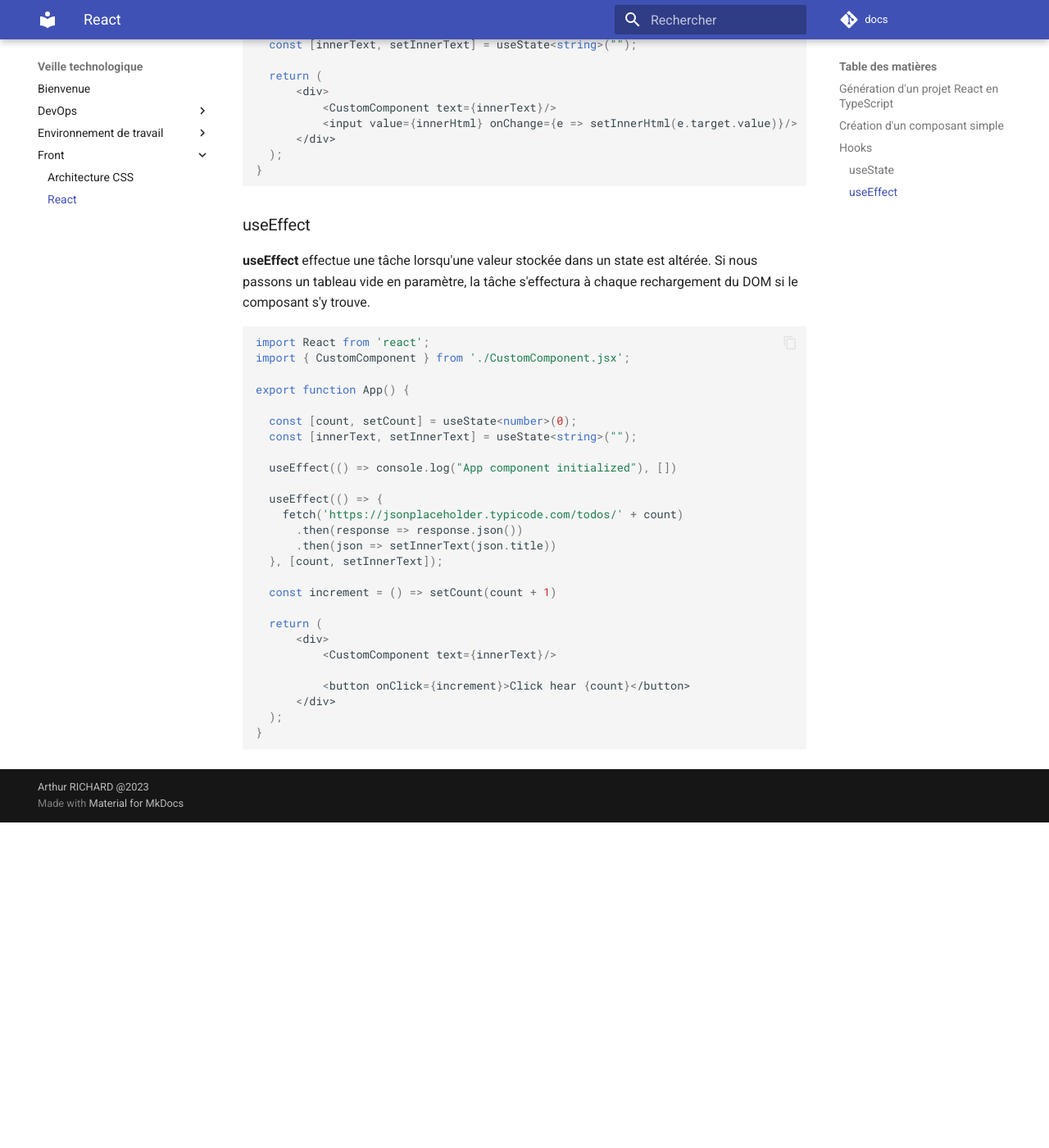
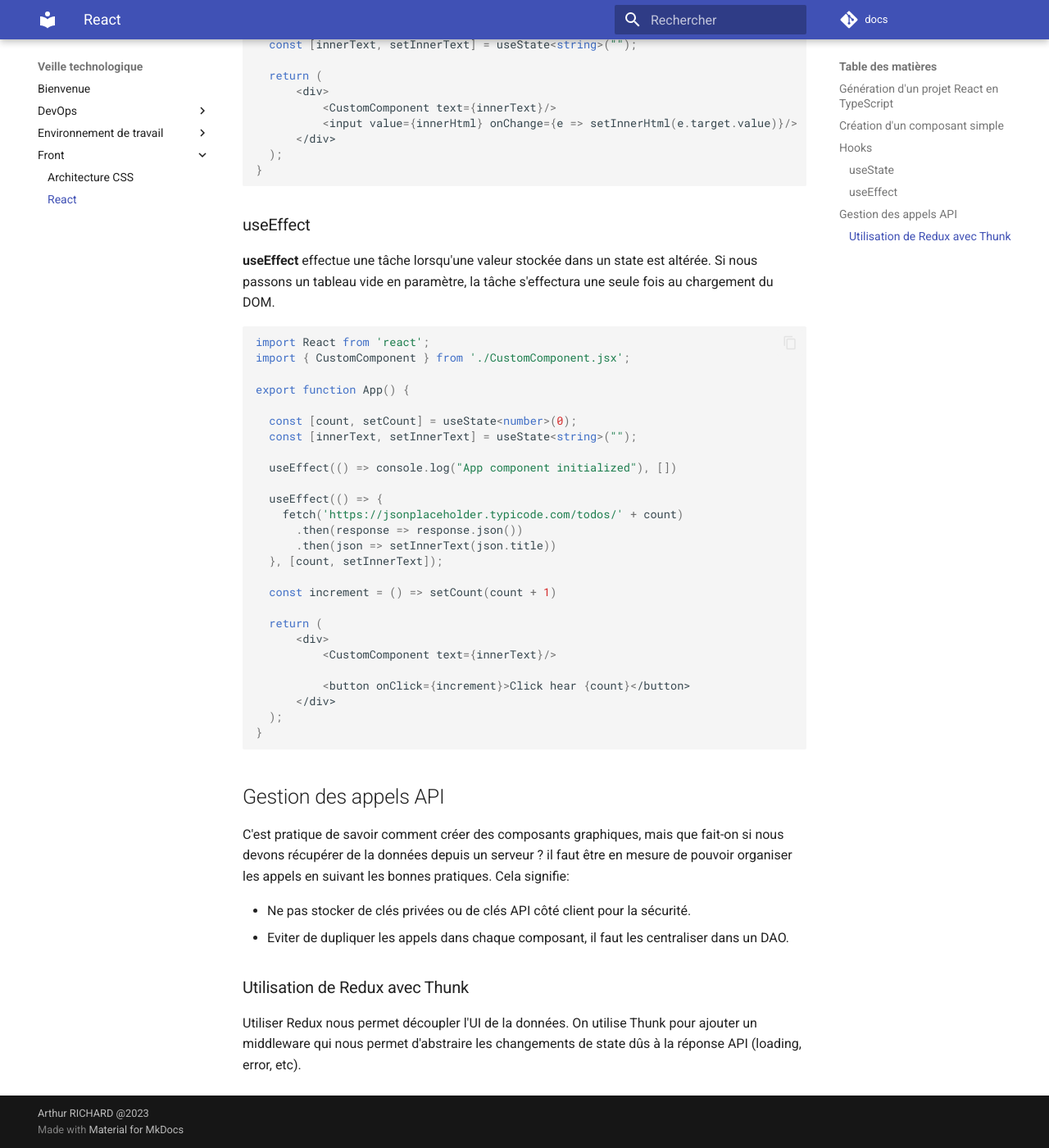
Before and after one commit to arthuRHD/docs, an MkDocs documentation site: the page built from docs/front/react.md, in a window 1280 px wide and 1400 px high, scrolled down 1119 px. Shown: the whole window at 82% size. Built offline with MkDocs 1.6.1 and Material for MkDocs 9.7.7, drawn with Linux system fonts in a browser that asks for light colours; comment, search, counter and statistics services are not loaded; before the commit the page ends 2122 px from its top, so only the background shows below that.

Commit message:
feat: starting API calls doc and fixed useEffect misunstanding

````diff
--- a/docs/front/react.md
+++ b/docs/front/react.md
@@ -56,7 +56,7 @@
 
 ### useEffect
 
-__useEffect__ effectue une tâche lorsqu'une valeur stockée dans un state est altérée. Si nous passons un tableau vide en paramètre, la tâche s'effectura à chaque rechargement du DOM si le composant s'y trouve.
+__useEffect__ effectue une tâche lorsqu'une valeur stockée dans un state est altérée. Si nous passons un tableau vide en paramètre, la tâche s'effectura une seule fois au chargement du DOM.
 
 ```typescript
 import React from 'react';
@@ -86,3 +86,14 @@
   );
 }
 ```
+
+## Gestion des appels API
+
+C'est pratique de savoir comment créer des composants graphiques, mais que fait-on si nous devons récupérer de la données depuis un serveur ? il faut être en mesure de pouvoir organiser les appels en suivant les bonnes pratiques. Cela signifie:
+
+- Ne pas stocker de clés privées ou de clés API côté client pour la sécurité.
+- Eviter de dupliquer les appels dans chaque composant, il faut les centraliser dans un DAO.
+
+### Utilisation de Redux avec Thunk
+
+Utiliser Redux nous permet découpler l'UI de la données. On utilise Thunk pour ajouter un middleware qui nous permet d'abstraire les changements de state dûs à la réponse API (loading, error, etc).
````
